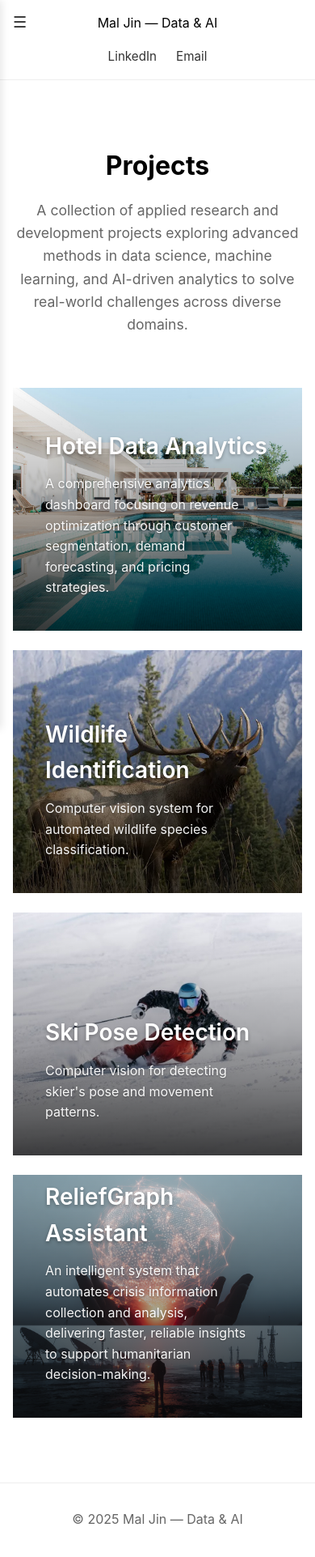
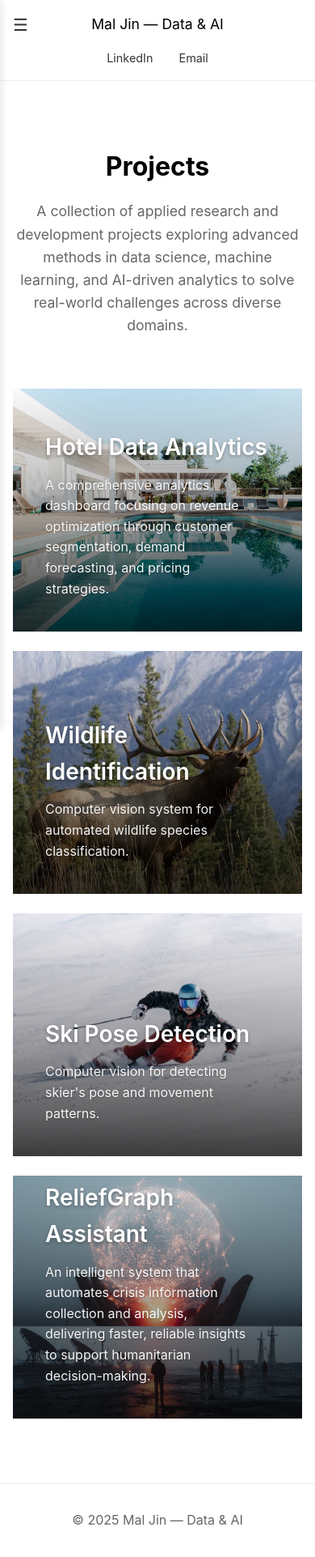
Before and after one commit to MalJin042/MalJin042.github.io, a Jekyll site: the page built from index.html, in a window 390 px wide. Shown: the whole page at 81% size. Built offline with Jekyll 4.4.1, drawn with Linux system fonts in a browser that asks for light colours.

Commit message:
Add project pages, sidebar menu, and update styling

```diff
--- a/assets/css/style.css
+++ b/assets/css/style.css
@@ -380,24 +380,42 @@
 @media (max-width: 768px) {
     header {
         padding: 1rem;
+        display: flex;
+        flex-direction: column;
+        align-items: center;
+        position: relative;
     }
 
     .menu-toggle {
+        position: absolute;
         left: 1rem;
-        top: 1rem;
-        font-size: 1.2rem;
+        top: 1.2rem;
+        font-size: 1.3rem;
+    }
+
+    .site-title-link {
+        order: 1;
+        width: 100%;
+        text-align: center;
+        margin-bottom: 1rem;
     }
 
     .site-title {
-        font-size: 1rem;
-        padding: 0 3rem;
+        font-size: 1.1rem;
+        padding: 0;
     }
 
     .header-links {
         position: static;
+        order: 2;
+        display: flex;
         justify-content: center;
-        margin-top: 1rem;
-        gap: 1.5rem;
+        gap: 2rem;
+        width: 100%;
+    }
+
+    .header-links a {
+        font-size: 0.9rem;
     }
 
     .project-pdf iframe {
```
Also changed, not shown: 1 other file.
